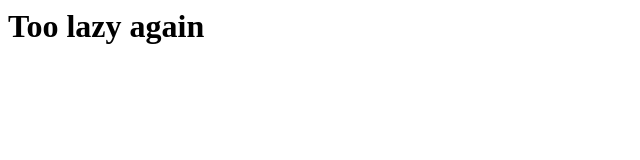
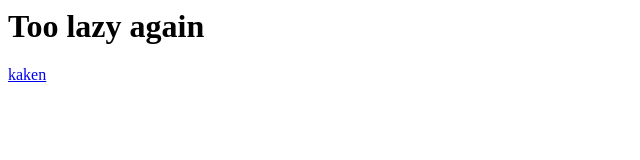
Before and after one commit to Spaghet/Spaghet.github.io, a plain HTML site: page index.html in a window 1280 px wide. Shown: the full height of the page, 0-640 px from the left. Drawn offline with Linux system fonts and the light colour scheme.

Commit message:
Added df

```diff
--- a/index.html
+++ b/index.html
@@ -4,5 +4,6 @@
 </head>
 <body>
 	<h1>Too lazy again</h1>
+    <a href="kaken.pdf">kaken</a>
 </body>
 </html>
```
